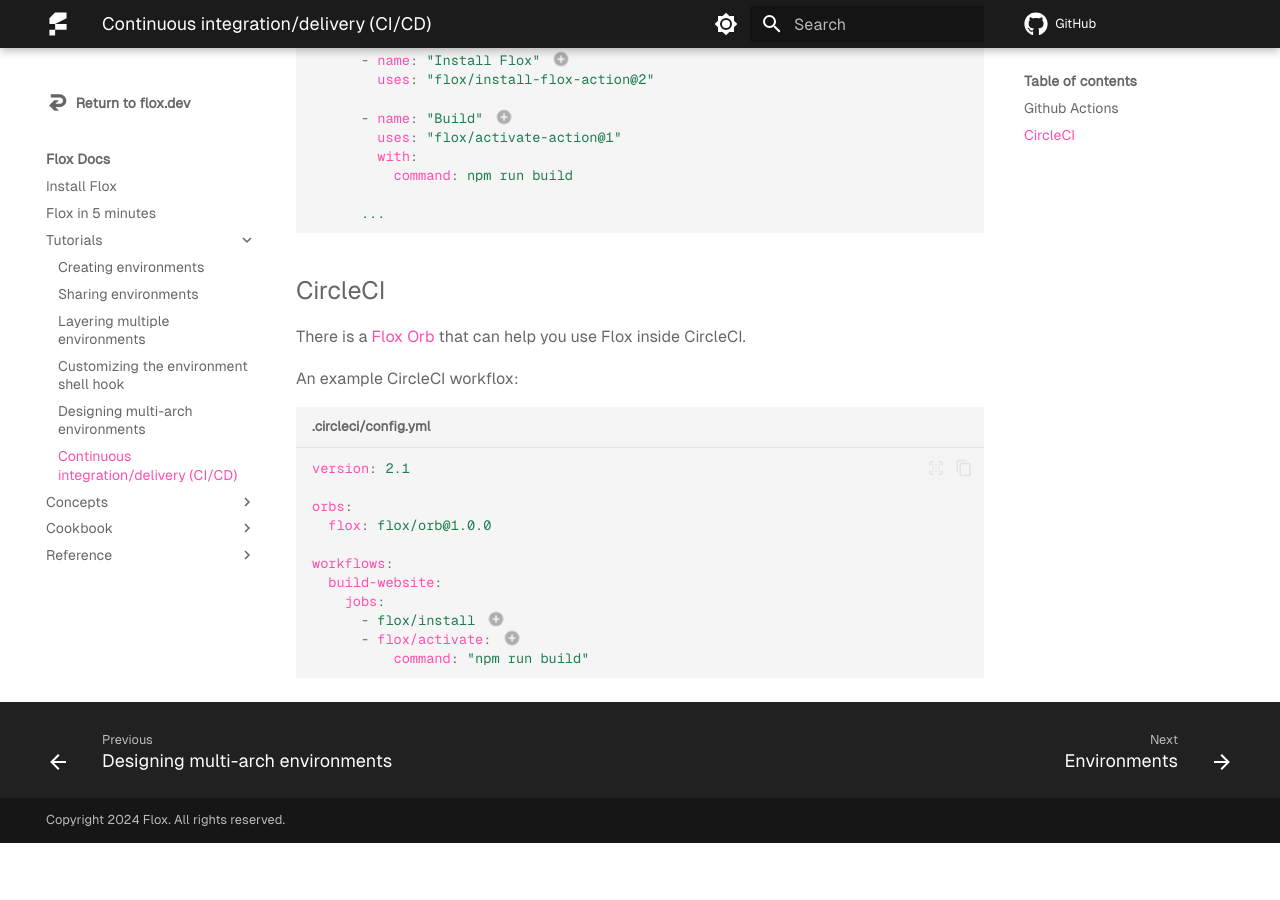
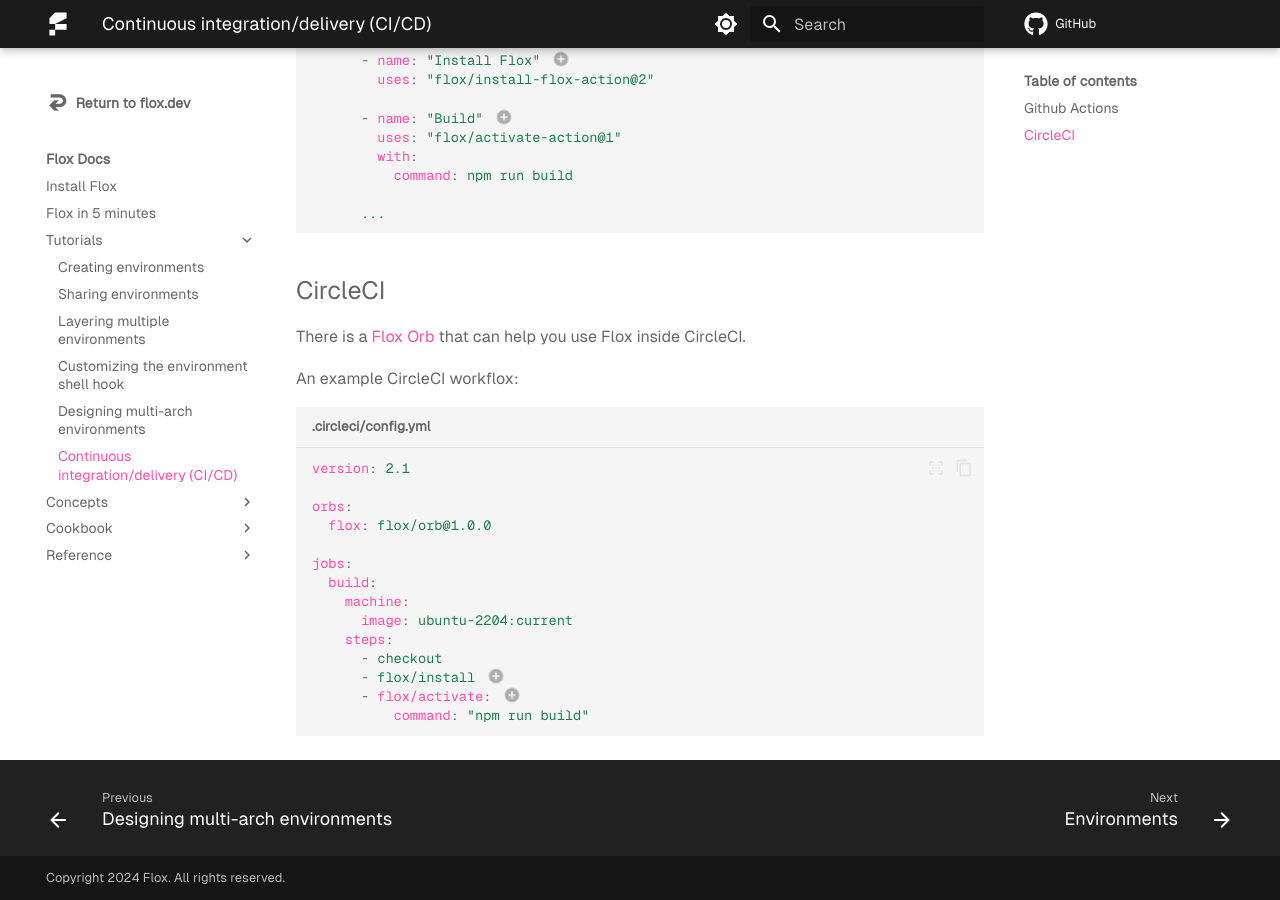
Before and after one commit to flox/floxdocs, an MkDocs documentation site: the page built from docs/tutorials/ci-cd.md, in a window 1280 px wide and 900 px high, scrolled down 770 px. Built offline with MkDocs 1.6.1 and Material for MkDocs 9.7.7, drawn with Linux system fonts in a browser that asks for light colours; plug-ins that fetch from the network failed and are left out; comment, search, counter and statistics services are not loaded; before the commit the page ends 1613 px from its top, so only the background shows below that.

Commit message:
Also build floxdocs on CircleCI (#19)
Co-authored-by: Zach Mitchell <zmitchell@fastmail.com>
Co-authored-by: Bryan Honof <bryanhonof@gmail.com>

```diff
--- a/docs/tutorials/ci-cd.md
+++ b/docs/tutorials/ci-cd.md
@@ -67,9 +67,12 @@
 orbs:
   flox: flox/orb@1.0.0
 
-workflows:
-  build-website:
-    jobs:
+jobs:
+  build:
+    machine:
+      image: ubuntu-2204:current
+    steps:
+      - checkout
       - flox/install # (1)!
       - flox/activate: # (2)!
           command: "npm run build"
```
Also changed, not shown: README.md (line endings or trailing spaces), 1 other file.
